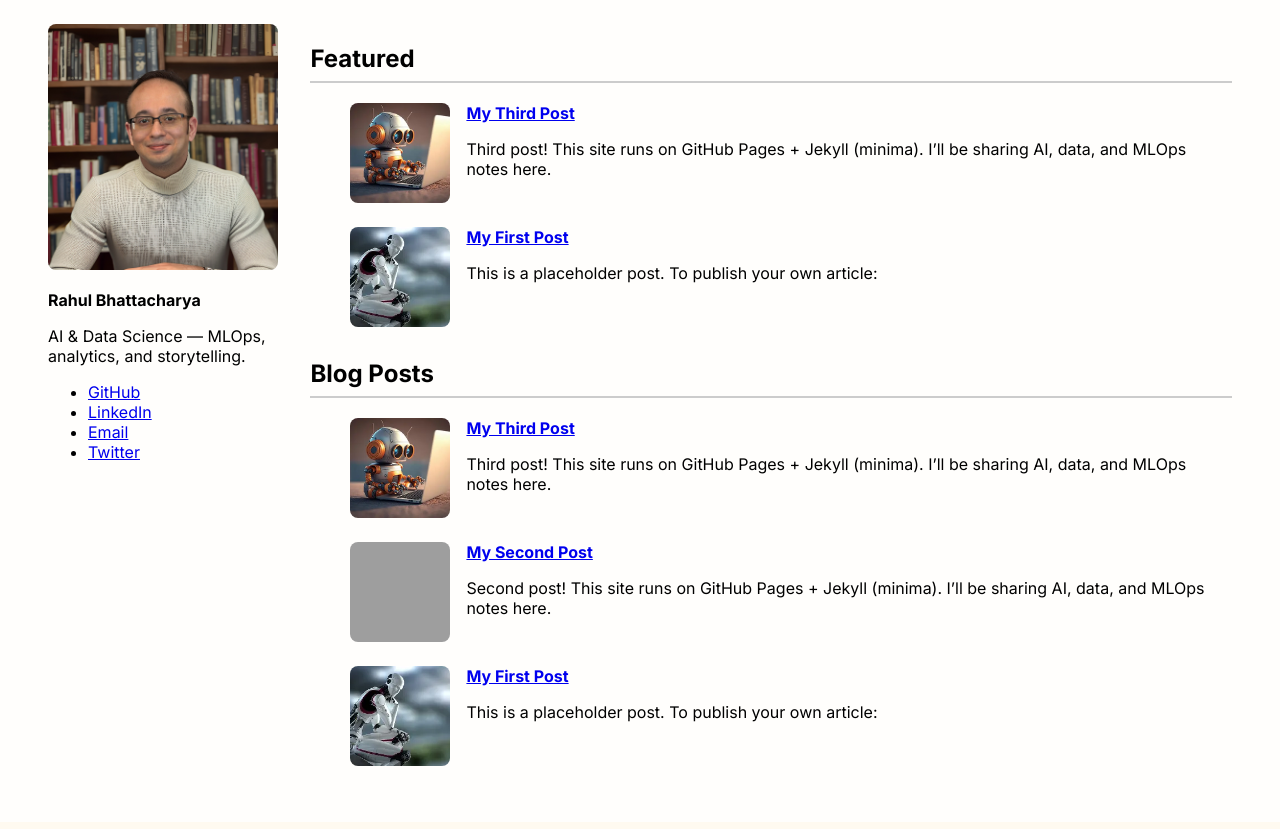
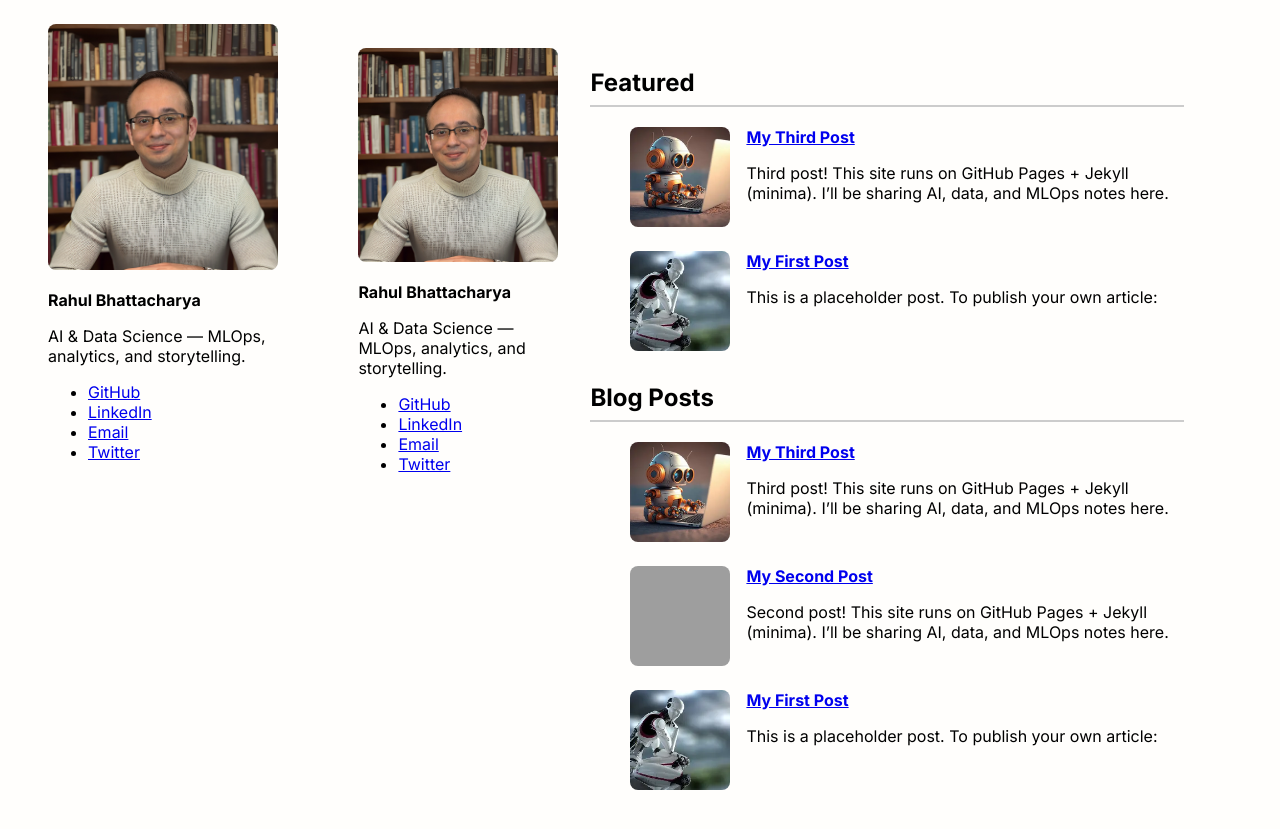
Before and after one commit to RahulBhattacharya1/RahulBhattacharya1.github.io, a Jekyll site: the page built from index.html, in a window 1280 px wide, cut to the strip 0-829 px from the top of the page. Built offline with Jekyll 4.4.1, drawn with Linux system fonts in a browser that asks for light colours; grey boxes are pictures that could not be loaded.

Commit message:
Update default.html

```diff
--- a/_layouts/default.html
+++ b/_layouts/default.html
@@ -1,13 +1,35 @@
 <!DOCTYPE html>
 <html lang="en">
 <head>
-  <link href="https://fonts.googleapis.com/css2?family=Inter:wght@400;500;700&display=swap" rel="stylesheet">
   <meta charset="utf-8">
   <title>{{ page.title }}</title>
   <meta name="viewport" content="width=device-width, initial-scale=1">
+
+  <!-- Optional: smooth, modern font -->
+  <link href="https://fonts.googleapis.com/css2?family=Inter:wght@400;500;700&display=swap" rel="stylesheet">
+
+  <!-- Your compiled site CSS -->
   <link rel="stylesheet" href="{{ '/assets/css/main.css' | relative_url }}">
 </head>
 <body>
-  {{ content }}
+  <div class="layout-wrapper">
+    <aside class="sidebar">
+      <img src="/assets/images/avatar.jpg" alt="Rahul Bhattacharya" style="width:100%; border-radius: 8px;">
+      <p><strong>Rahul Bhattacharya</strong></p>
+      <p>AI & Data Science — MLOps, analytics, and storytelling.</p>
+      <ul>
+        <li><a href="https://github.com/RahulBhattacharya1">GitHub</a></li>
+        <li><a href="https://www.linkedin.com/in/USERNAME/">LinkedIn</a></li>
+        <li><a href="mailto:YOUREMAIL@example.com">Email</a></li>
+        <li><a href="https://twitter.com/USERNAME">Twitter</a></li>
+      </ul>
+    </aside>
+
+    <main class="main-content">
+      <div class="main-inner">
+        {{ content }}
+      </div>
+    </main>
+  </div>
 </body>
 </html>
```
